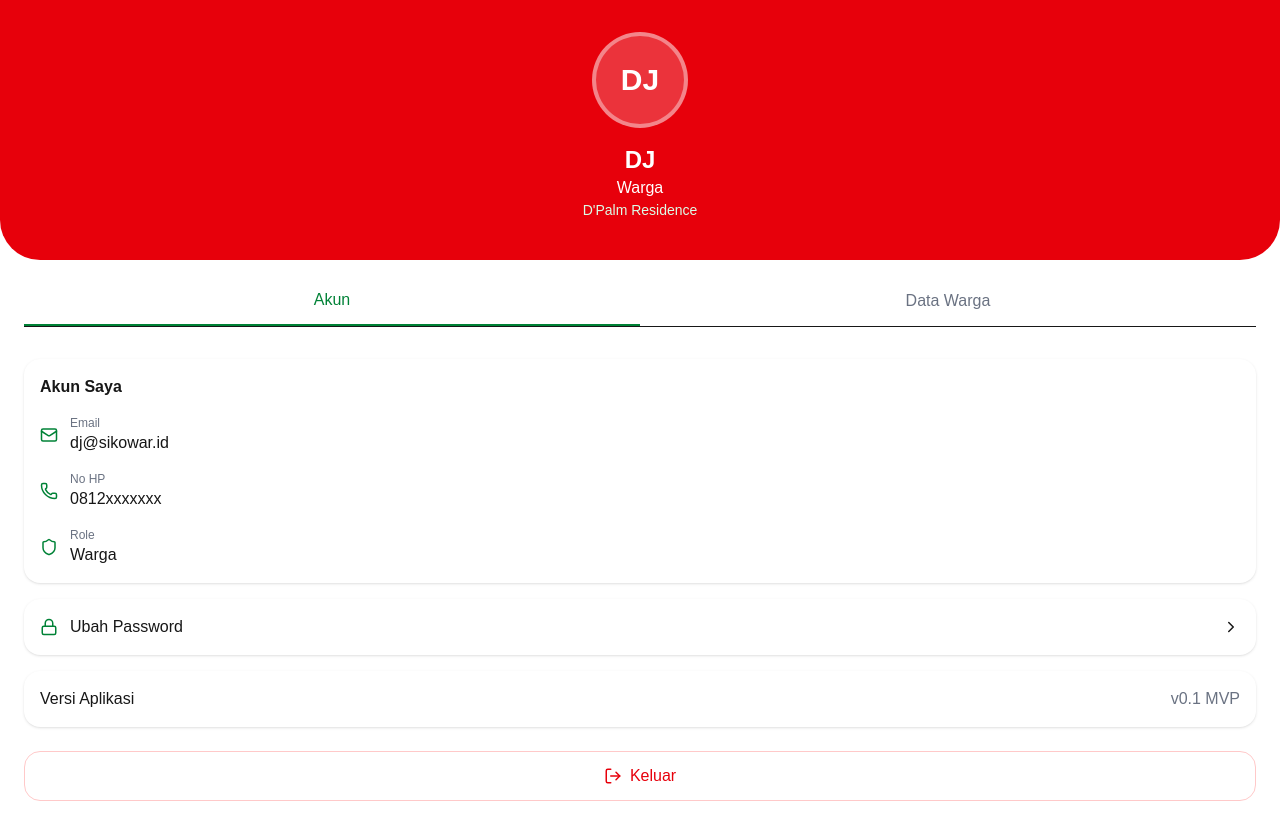
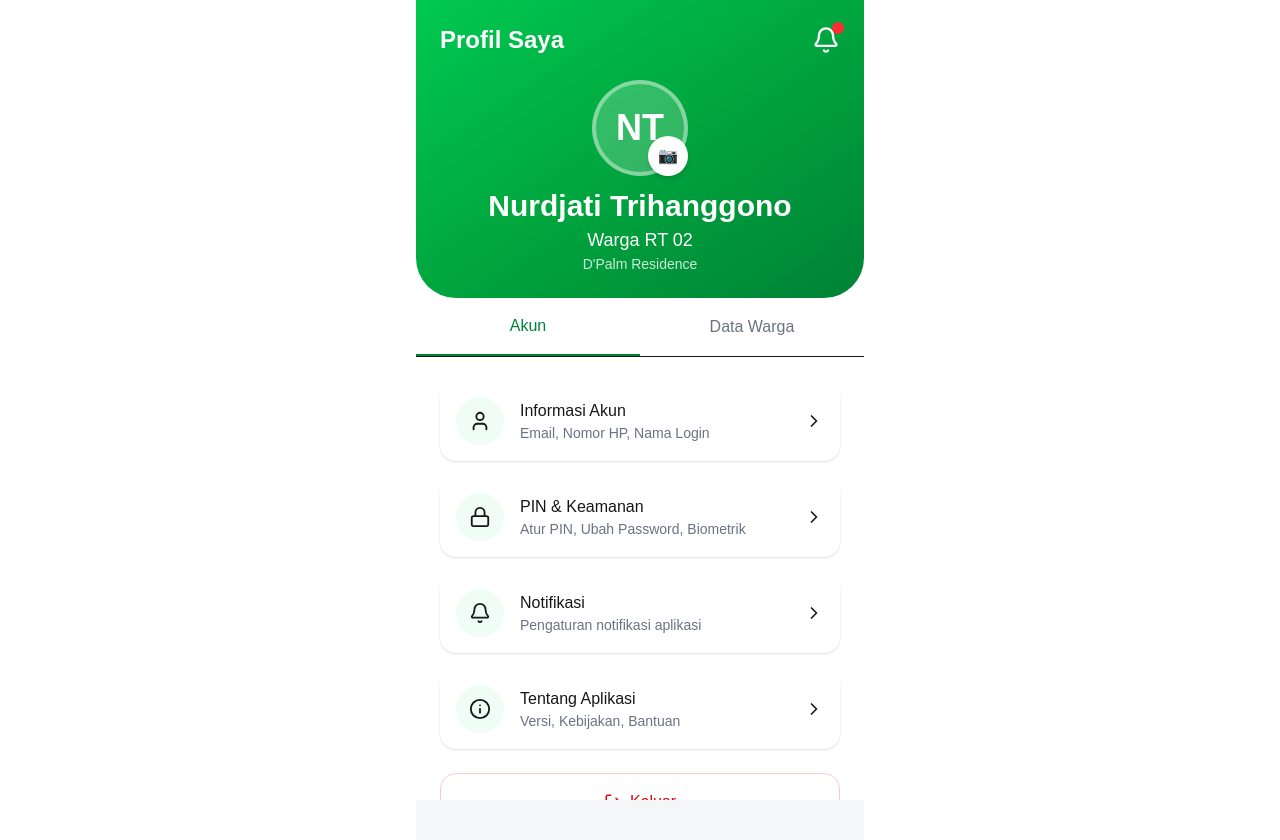
Before and after one commit to nurdjatiinvensi-glitch/sikowar-pwa, a Next.js app: page /profile in a window 1280 px wide. Shown: the top 840 px of the page. Built offline with nearby package versions, Linux system fonts and the light colour scheme.

Commit message:
add profile

```diff
--- a/app/profile/page.tsx
+++ b/app/profile/page.tsx
@@ -1,118 +1,221 @@
+"use client";
+
+import { useState } from "react";
+
+import SettingCard from "@/components/cards/SettingCard";
+import PageContainer from "@/components/layout/PageContainer";
+
+import {
+  Bell,
+  House,
+  Info,
+  Lock,
+  LogOut,
+  Shield,
+  User,
+  Users,
+} from "lucide-react";
+
 import { profileData } from "@/data/profileData";
 
-import { ChevronRight, Lock, LogOut, Mail, Phone, Shield } from "lucide-react";
+export default function ProfilePage() {
+  const [activeTab, setActiveTab] = useState<"account" | "resident">("account");
 
-export default function ProfilePage() {
   return (
-    <div className="p-6">
-      {/* Header */}
+    <PageContainer>
+      <div className="flex h-screen flex-col bg-white">
+        {/* HEADER */}
         <div
           className="
-    -mx-6
-    -mt-6
+            shrink-0
             rounded-b-[40px]
-bg-red-600
+           bg-linear-to-br
+from-green-500
+via-green-600
+to-green-700
             px-6
-    pt-8
-    pb-10
+            pt-6
+            pb-6
             text-white
           "
         >
-        <div className="flex flex-col items-center">
-          <div
+          {/* Top Bar */}
+          <div className="mb-6 flex items-center justify-between">
+            <h1 className="text-2xl font-bold">Profil Saya</h1>
+
+            <div className="relative">
+              <Bell size={28} />
+
+              <span
                 className="
-        flex h-24 w-24 items-center justify-center
+      absolute
+      -right-1
+      -top-1
+      h-3
+      w-3
       rounded-full
-        border-4 border-white/40
-        bg-white/20
-        text-3xl font-bold
+      bg-red-500
     "
-          >
-            DJ
-          </div>
-
-          <h1 className="mt-4 text-2xl font-bold">{profileData.name}</h1>
-
-          <p>{profileData.role}</p>
-
-          <p className="text-sm text-green-100">{profileData.residence}</p>
+              />
             </div>
           </div>
 
-      <div className="mt-4 flex border-b">
-        <button className="flex-1 border-b-2 border-green-700 py-3 font-medium text-green-700">
+          {/* Avatar */}
+          <div className="flex flex-col items-center">
+            <div className="relative">
+              <div
+                className="
+      flex
+      h-24
+      w-24
+      items-center
+      justify-center
+      rounded-full
+      border-4
+      border-white/40
+      bg-white/20
+      text-4xl
+      font-bold
+    "
+              >
+                NT
+              </div>
+
+              <button
+                className="
+      absolute
+      bottom-0
+      right-0
+      flex
+      h-10
+      w-10
+      items-center
+      justify-center
+      rounded-full
+      bg-white
+      text-gray-700
+      shadow-md
+    "
+              >
+                📷
+              </button>
+            </div>
+
+            <h2 className="mt-3 text-3xl font-bold">{profileData.name}</h2>
+
+            <p className="mt-0.5 text-lg">Warga RT 02</p>
+
+            <p className="text-sm text-white/80">{profileData.residence}</p>
+          </div>
+        </div>
+
+        {/* TAB */}
+        <div className="shrink-0 border-b bg-white">
+          <div className="flex">
+            <button
+              onClick={() => setActiveTab("account")}
+              className={`flex-1 py-4 ${
+                activeTab === "account"
+                  ? "border-b-2 border-green-700 font-medium text-green-700"
+                  : "text-gray-500"
+              }`}
+            >
               Akun
             </button>
 
-        <button className="flex-1 py-3 text-gray-500">Data Warga</button>
-      </div>
-
-      {/* Akun */}
-      <div className="mt-8 rounded-2xl bg-white p-4 shadow">
-        <h2 className="mb-4 font-semibold">Akun Saya</h2>
-
-        <div className="space-y-4">
-          <div className="flex items-center gap-3">
-            <Mail size={18} className="text-green-700" />
-
-            <div>
-              <p className="text-xs text-gray-500">Email</p>
-              <p>{profileData.email}</p>
+            <button
+              onClick={() => setActiveTab("resident")}
+              className={`flex-1 py-4 ${
+                activeTab === "resident"
+                  ? "border-b-2 border-green-700 font-medium text-green-700"
+                  : "text-gray-500"
+              }`}
+            >
+              Data Warga
+            </button>
           </div>
         </div>
 
-          <div className="flex items-center gap-3">
-            <Phone size={18} className="text-green-700" />
+        {/* CONTENT */}
+        <div className="flex-1 overflow-y-auto px-6 py-6">
+          {activeTab === "account" && (
+            <>
+              <div className="space-y-4">
+                <SettingCard
+                  icon={<User size={22} />}
+                  title="Informasi Akun"
+                  description="Email, Nomor HP, Nama Login"
+                />
 
-            <div>
-              <p className="text-xs text-gray-500">No HP</p>
-              <p>{profileData.phone}</p>
-            </div>
+                <SettingCard
+                  icon={<Lock size={22} />}
+                  title="PIN & Keamanan"
+                  description="Atur PIN, Ubah Password, Biometrik"
+                />
+
+                <SettingCard
+                  icon={<Bell size={22} />}
+                  title="Notifikasi"
+                  description="Pengaturan notifikasi aplikasi"
+                />
+
+                <SettingCard
+                  icon={<Info size={22} />}
+                  title="Tentang Aplikasi"
+                  description="Versi, Kebijakan, Bantuan"
+                />
               </div>
 
-          <div className="flex items-center gap-3">
-            <Shield size={18} className="text-green-700" />
-
-            <div>
-              <p className="text-xs text-gray-500">Role</p>
-              <p>{profileData.role}</p>
-            </div>
-          </div>
-        </div>
-      </div>
-
-      {/* Keamanan */}
-      <div className="mt-4 rounded-2xl bg-white p-4 shadow">
-        <button className="flex w-full items-center justify-between">
-          <div className="flex items-center gap-3">
-            <Lock size={18} className="text-green-700" />
-            <span>Ubah Password</span>
-          </div>
-
-          <ChevronRight size={18} />
-        </button>
-      </div>
-
-      {/* Aplikasi */}
-      <div className="mt-4 rounded-2xl bg-white p-4 shadow">
-        <div className="flex items-center justify-between">
-          <span>Versi Aplikasi</span>
-
-          <span className="text-gray-500">{profileData.version}</span>
-        </div>
-      </div>
-
-      {/* Logout */}
               <button
                 className="
-          mt-6 flex w-full items-center justify-center gap-2
-          rounded-2xl border border-red-200
-          py-3 text-red-600
+                  mt-6
+                  flex
+                  w-full
+                  items-center
+                  justify-center
+                  gap-2
+                  rounded-2xl
+                  border
+                  border-red-200
+                  py-4
+                  text-red-600
                 "
               >
                 <LogOut size={18} />
                 Keluar
               </button>
+            </>
+          )}
+
+          {activeTab === "resident" && (
+            <div className="space-y-4">
+              <SettingCard
+                icon={<User size={22} />}
+                title="Identitas"
+                description="Nama Lengkap, NIK"
+              />
+
+              <SettingCard
+                icon={<House size={22} />}
+                title="Alamat Domisili"
+                description="Data alamat rumah"
+              />
+
+              <SettingCard
+                icon={<Shield size={22} />}
+                title="Status Rumah"
+                description="Pemilik / Kontrak"
+              />
+
+              <SettingCard
+                icon={<Users size={22} />}
+                title="Anggota Keluarga"
+                description="Data anggota keluarga"
+              />
             </div>
+          )}
+        </div>
+      </div>
+    </PageContainer>
   );
 }
--- /dev/null
+++ b/components/cards/SettingCard.tsx
@@ -0,0 +1,38 @@
+import { ChevronRight } from "lucide-react";
+import { ReactNode } from "react";
+
+type Props = {
+  icon: ReactNode;
+  title: string;
+  description: string;
+};
+
+export default function SettingCard({ icon, title, description }: Props) {
+  return (
+    <button
+      className="
+        flex w-full items-center justify-between
+        rounded-2xl bg-white p-4 shadow-sm
+      "
+    >
+      <div className="flex items-center gap-4">
+        <div
+          className="
+            flex h-12 w-12 items-center justify-center
+            rounded-full bg-green-50
+          "
+        >
+          {icon}
+        </div>
+
+        <div className="text-left">
+          <p className="font-medium">{title}</p>
+
+          <p className="text-sm text-gray-500">{description}</p>
+        </div>
+      </div>
+
+      <ChevronRight size={20} />
+    </button>
+  );
+}
--- a/data/profileData.ts
+++ b/data/profileData.ts
@@ -1,5 +1,5 @@
 export const profileData = {
-  name: "DJ",
+  name: "Nurdjati Trihanggono",
   role: "Warga",
   residence: "D'Palm Residence",
 
```
Lines whose indentation alone changed are shown as unchanged.
